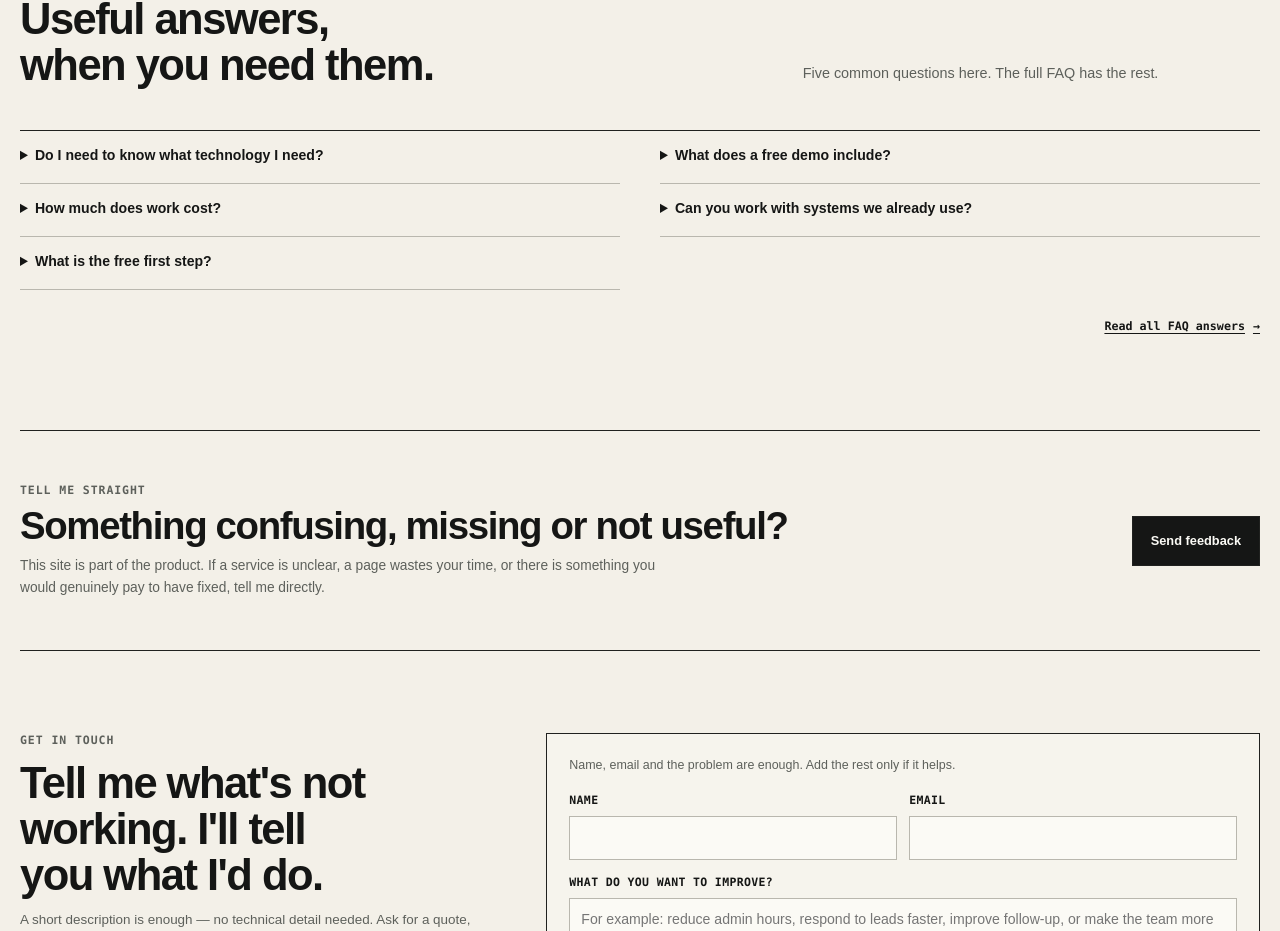
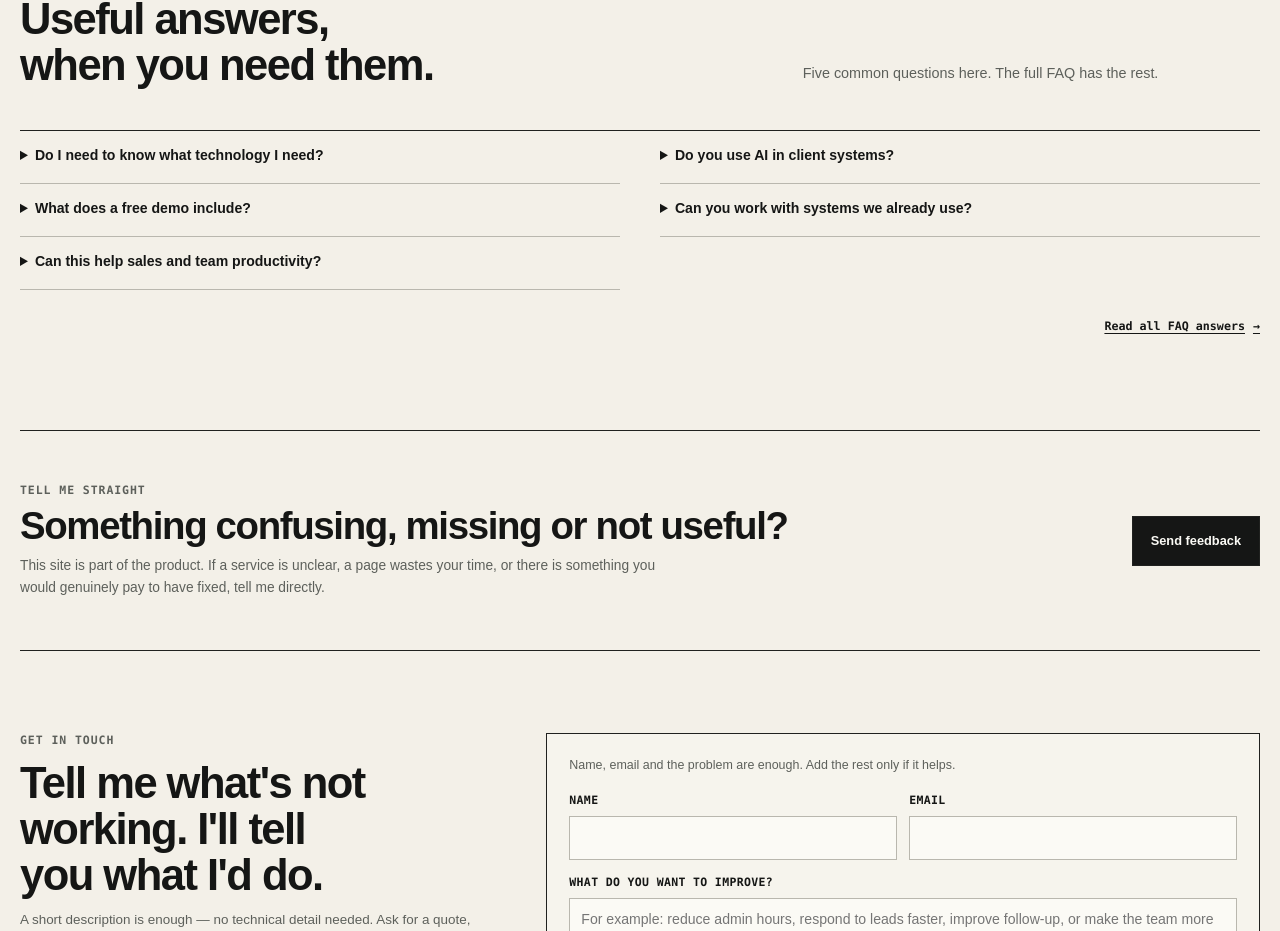
Before and after one commit to manazoid4/mazos-site, a Next.js app: page / in a window 1280 px wide. Shown: the part 3717-4648 px from the top of the page. Built offline with nearby package versions, Linux system fonts and the light colour scheme.

Commit message:
Keep homepage objections while expanding the full FAQ

```diff
--- a/app/faqs.ts
+++ b/app/faqs.ts
@@ -25,12 +25,16 @@ export const MAZ_WORKS_FAQS: MazWorksFaq[] = [
     answer: 'For a suitable problem, it is a small near-working version of the intended workflow so you can understand the direction before paying for a full build. It is not the finished production system.',
   },
   {
-    question: 'Can you work with systems we already use?',
-    answer: 'Often, yes. Existing software, APIs and workflows are checked during scoping so useful parts can be reused instead of rebuilt for the sake of it.',
+    question: 'Can this help sales and team productivity?',
+    answer: 'Where the workflow suits it. The useful question is what changes after launch, so I agree the signals worth measuring instead of promising an invented percentage.',
   },
   {
     question: 'Do you use AI in client systems?',
     answer: 'Where it genuinely helps. Important workflows should not be blindly autonomous, so I use limits, validation, approval steps, suppression rules or manual fallback routes when the risk calls for it.',
+  },
+  {
+    question: 'Can you work with systems we already use?',
+    answer: 'Often, yes. Existing software, APIs and workflows are checked during scoping so useful parts can be reused instead of rebuilt for the sake of it.',
   },
   {
     question: 'How do you measure whether a change helped?',
@@ -46,4 +50,10 @@ export const MAZ_WORKS_FAQS: MazWorksFaq[] = [
   },
 ];
 
-export const HOMEPAGE_FAQS = MAZ_WORKS_FAQS.slice(1, 6);
+export const HOMEPAGE_FAQS = [
+  MAZ_WORKS_FAQS[1],
+  MAZ_WORKS_FAQS[4],
+  MAZ_WORKS_FAQS[5],
+  MAZ_WORKS_FAQS[6],
+  MAZ_WORKS_FAQS[7],
+];
```
